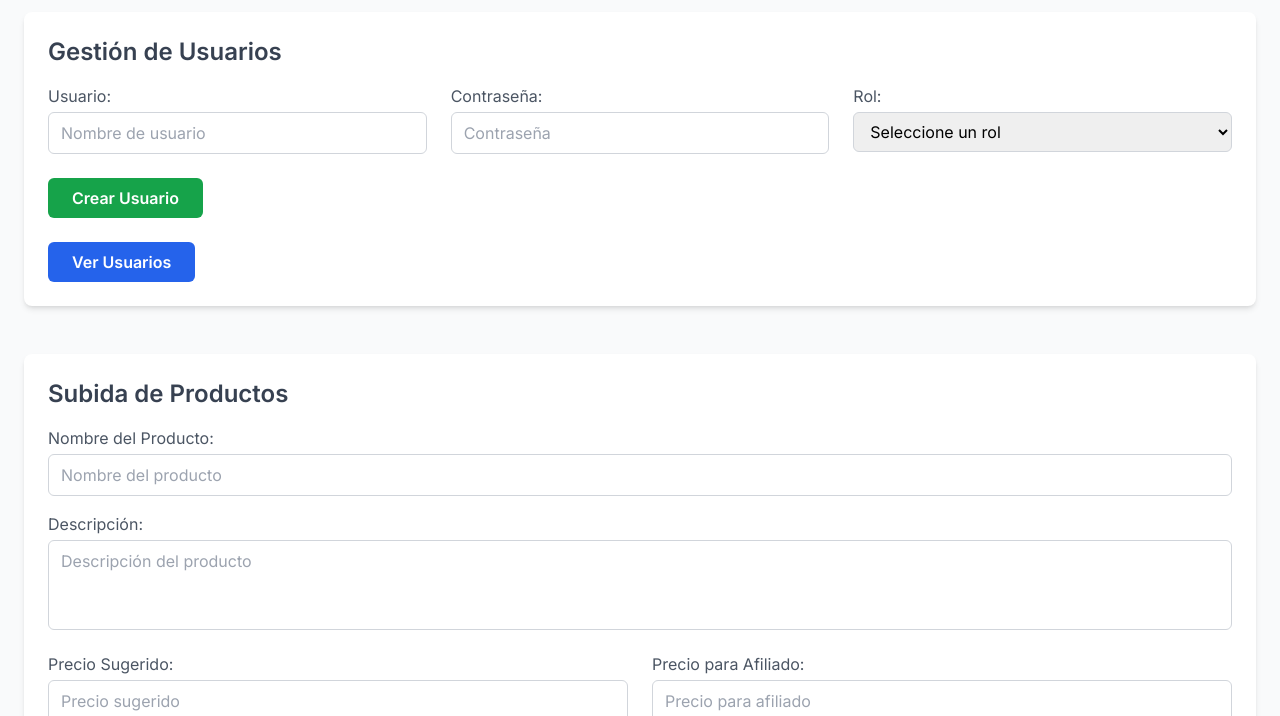
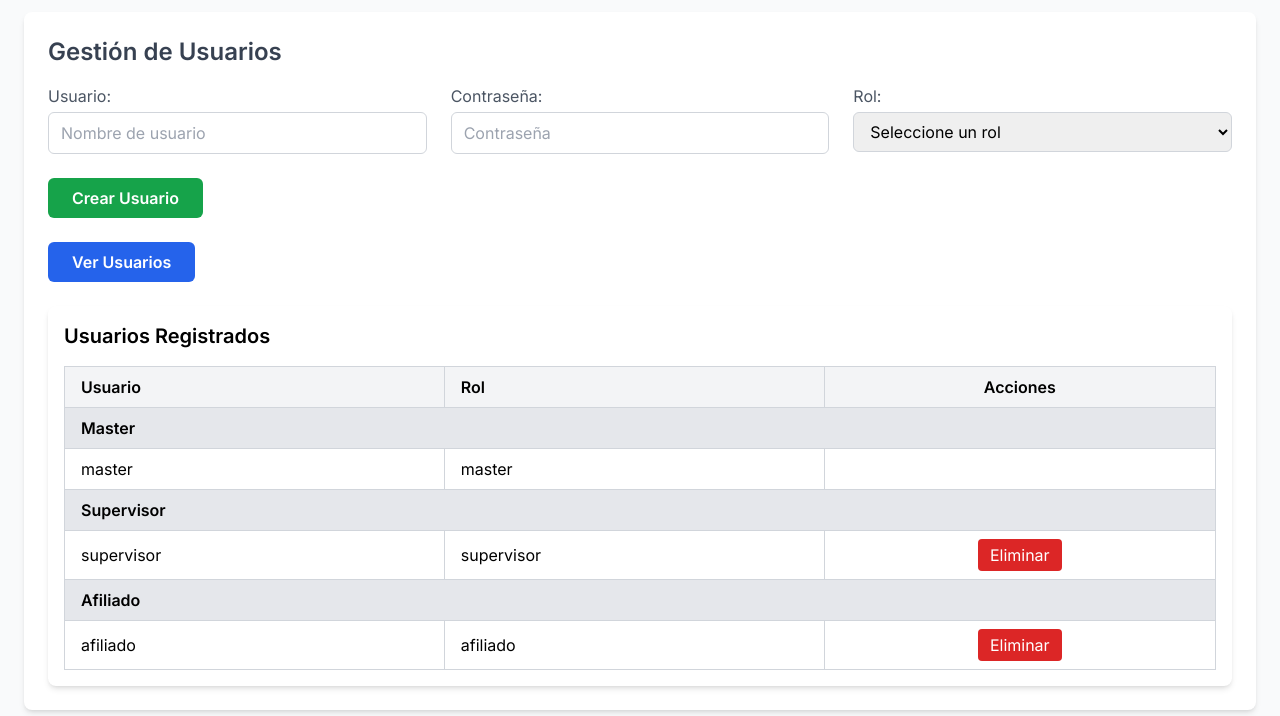
Before and after one commit to elvisrincon1/blackboxai-1746036959507, a plain HTML site: page master.html in a window 1280 px wide. Both pictures are taken after a click on the button "Ver Usuarios". Shown: the part 84-800 px from the top of the page. Drawn offline with nearby package versions, Linux system fonts and the light colour scheme.

Commit message:
Add master.html 1746040113003

```diff
--- a/master.html
+++ b/master.html
@@ -77,14 +77,34 @@
           </button>
         </div>
       </form>
+      </script>
       <div class="mt-6">
         <button
+          id="ver-usuarios-btn"
           type="button"
           class="bg-blue-600 text-white font-semibold py-2 px-6 rounded-md hover:bg-blue-700 transition"
         >
           Ver Usuarios
         </button>
       </div>
+
+      <section id="usuarios-lista" class="hidden mt-6 bg-white p-4 rounded-lg shadow-md max-w-7xl">
+        <h3 class="text-xl font-semibold mb-4">Usuarios Registrados</h3>
+        <div class="overflow-x-auto">
+          <table class="min-w-full border border-gray-300 rounded-md">
+            <thead class="bg-gray-100">
+              <tr>
+                <th class="border border-gray-300 px-4 py-2 text-left">Usuario</th>
+                <th class="border border-gray-300 px-4 py-2 text-left">Rol</th>
+                <th class="border border-gray-300 px-4 py-2 text-center">Acciones</th>
+              </tr>
+            </thead>
+            <tbody id="usuarios-tbody">
+              <!-- Usuarios se listarán aquí -->
+            </tbody>
+          </table>
+        </div>
+      </section>
     </section>
 
     <!-- Subida de Productos -->
@@ -199,6 +219,90 @@
         </div>
       </div>
     </section>
+
+    <script>
+      const crearUsuarioForm = document.getElementById('crear-usuario-form');
+      const verUsuariosBtn = document.getElementById('ver-usuarios-btn');
+      const usuariosLista = document.getElementById('usuarios-lista');
+      const usuariosTbody = document.getElementById('usuarios-tbody');
+
+      // Almacenar usuarios en memoria (simulación)
+      let usuarios = [
+        { usuario: 'master', rol: 'master' },
+        { usuario: 'supervisor', rol: 'supervisor' },
+        { usuario: 'afiliado', rol: 'afiliado' }
+      ];
+
+      function renderUsuarios() {
+        usuariosTbody.innerHTML = '';
+        const roles = ['master', 'supervisor', 'afiliado'];
+        roles.forEach((rol) => {
+          const usuariosPorRol = usuarios.filter(u => u.rol === rol);
+          if (usuariosPorRol.length > 0) {
+            // Fila de encabezado para el rol
+            const rolRow = document.createElement('tr');
+            rolRow.innerHTML = `
+              <td colspan="3" class="bg-gray-200 font-semibold px-4 py-2">${rol.charAt(0).toUpperCase() + rol.slice(1)}</td>
+            `;
+            usuariosTbody.appendChild(rolRow);
+
+            usuariosPorRol.forEach((usuarioObj) => {
+              const tr = document.createElement('tr');
+              tr.innerHTML = `
+                <td class="border border-gray-300 px-4 py-2">${usuarioObj.usuario}</td>
+                <td class="border border-gray-300 px-4 py-2">${usuarioObj.rol}</td>
+                <td class="border border-gray-300 px-4 py-2 text-center">
+                  ${usuarioObj.rol === 'master' ? '' : '<button class="eliminar-btn bg-red-600 text-white px-3 py-1 rounded hover:bg-red-700 transition">Eliminar</button>'}
+                </td>
+              `;
+              usuariosTbody.appendChild(tr);
+
+              if (usuarioObj.rol !== 'master') {
+                tr.querySelector('.eliminar-btn').addEventListener('click', () => {
+                  usuarios = usuarios.filter(u => u.usuario !== usuarioObj.usuario);
+                  renderUsuarios();
+                });
+              }
+            });
+          }
+        });
+      }
+
+      crearUsuarioForm.addEventListener('submit', (e) => {
+        e.preventDefault();
+        const usuario = crearUsuarioForm.usuario_gestion.value.trim();
+        const contrasena = crearUsuarioForm.contrasena_gestion.value.trim();
+        const rol = crearUsuarioForm.rol_gestion.value;
+
+        if (!usuario || !contrasena || !rol) {
+          alert('Por favor complete todos los campos.');
+          return;
+        }
+
+        if (usuarios.some(u => u.usuario === usuario)) {
+          alert('El usuario ya existe.');
+          return;
+        }
+
+        usuarios.push({ usuario, rol });
+        alert('Usuario creado correctamente (simulado).');
+        crearUsuarioForm.reset();
+        renderUsuarios();
+      });
+
+      verUsuariosBtn.addEventListener('click', () => {
+        usuariosLista.classList.toggle('hidden');
+        if (!usuariosLista.classList.contains('hidden')) {
+          renderUsuarios();
+        }
+      });
+
+      // Logout button
+      const logoutButton = document.getElementById('logout-button');
+      logoutButton.addEventListener('click', () => {
+        window.location.href = 'index.html';
+      });
+    </script>
   </main>
 </body>
 </html>
```
